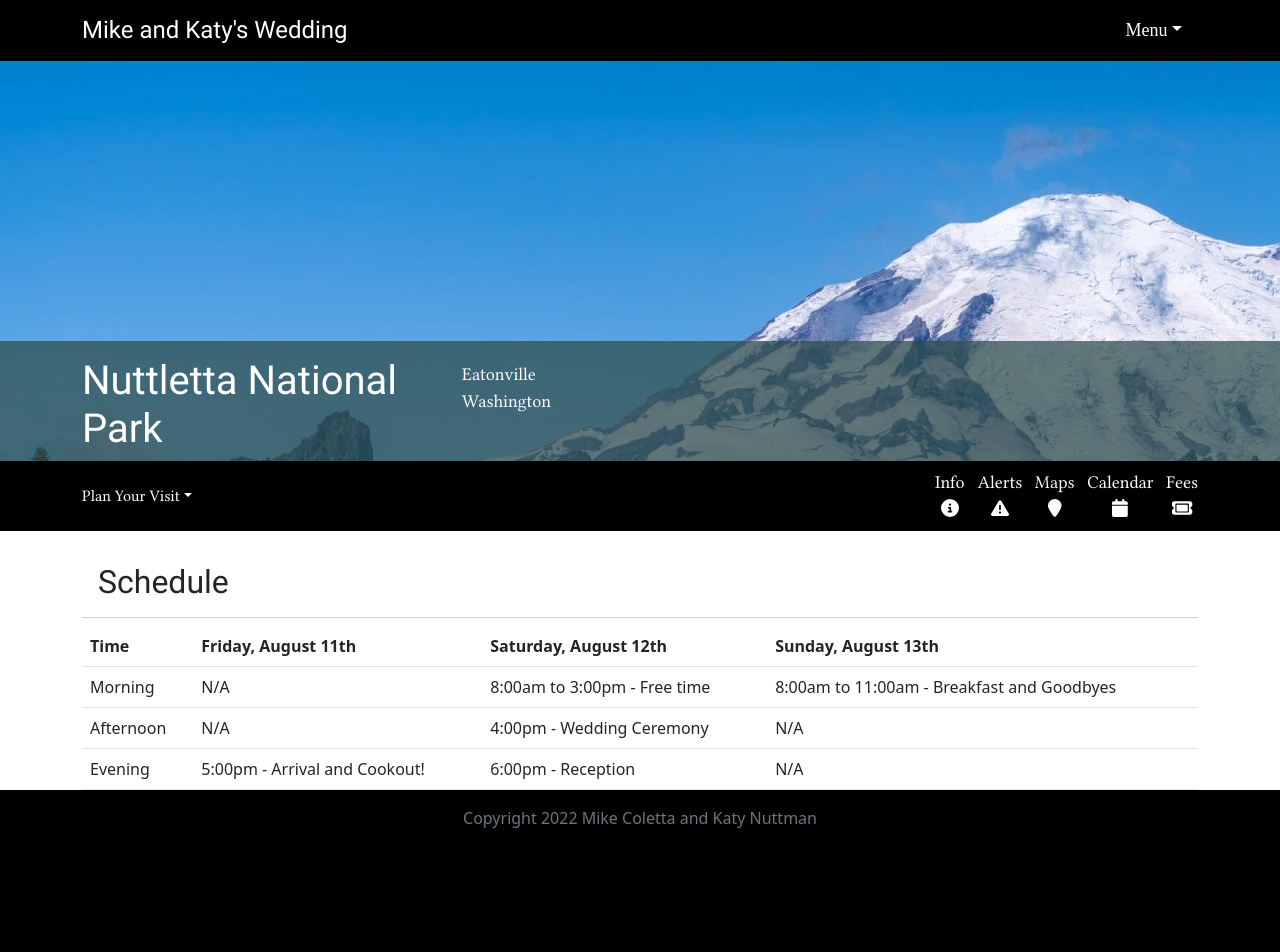
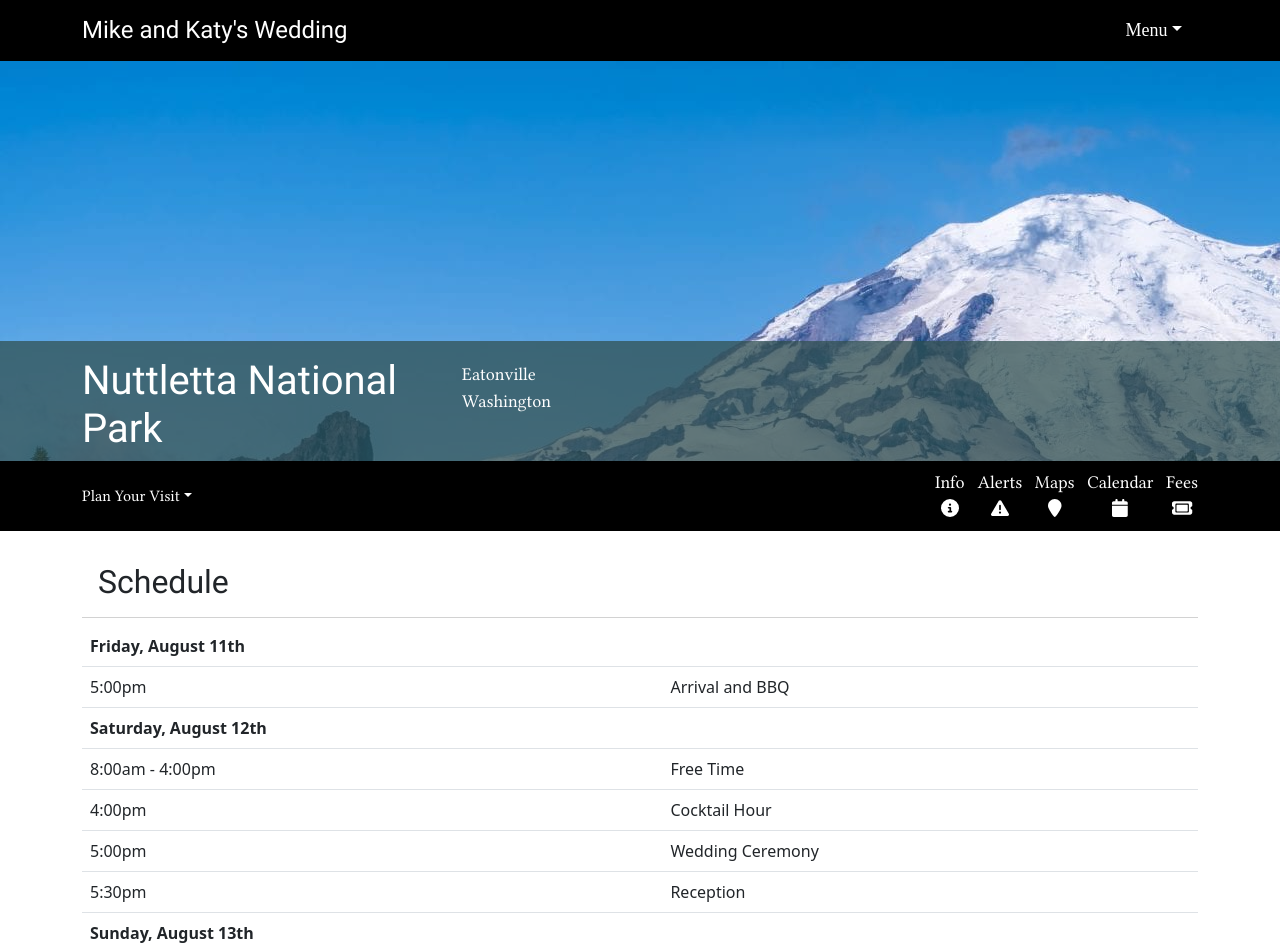
Before and after one commit to MikeColetta/nuttlettawedding, a React (Create React App) app: page /Calendar in a window 1280 px wide. Shown: the top 952 px of the page. Before the commit the page ends 830 px from the top, so only its background shows below. Built offline with nearby package versions, Linux system fonts and the light colour scheme.

Commit message:
Reformatted table

```diff
--- a/src/pages/Calendar.js
+++ b/src/pages/Calendar.js
@@ -17,35 +17,54 @@ class Calendar extends React.Component {
                     <Table className="mt-2" responsive="sm">
                         <thead>
                             <tr>
-                                <th>Time</th>
                                 <th>Friday, August 11th</th>
-                                <th>Saturday, August 12th</th>
-                                <th>Sunday, August 13th</th>
+                                <th></th>
                             </tr>
                         </thead>
                         <tbody>
                             <tr>
-                                <td>Morning</td>
-                                <td>N/A</td>
-                                <td>8:00am to 3:00pm - Free time</td>
-                                <td>8:00am to 11:00am - Breakfast and Goodbyes</td>
-
+                                <td>5:00pm</td>
+                                <td>Arrival and BBQ</td>
+                            </tr>
+                        </tbody>
+                        <thead>
+                            <tr>
+                                <th>Saturday, August 12th</th>
+                                <th></th>
+                            </tr>
+                        </thead>
+                        <tbody>
+                            <tr>
+                                <td>8:00am - 4:00pm</td>
+                                <td>Free Time</td>
                             </tr>
                             <tr>
-                                <td>Afternoon</td>
-                                <td>N/A</td>
-                                <td>4:00pm - Wedding Ceremony</td>
-                                <td>N/A</td>
-
+                                <td>4:00pm</td>
+                                <td>Cocktail Hour</td>
                             </tr>
                             <tr>
-                                <td>Evening</td>
-                                <td>5:00pm - Arrival and Cookout!</td>
-                                <td>6:00pm - Reception</td>
-                                <td>N/A</td>
+                                <td>5:00pm</td>
+                                <td>Wedding Ceremony</td>
+                            </tr>
+                            <tr>
+                                <td>5:30pm</td>
+                                <td>Reception</td>
+                            </tr>
+                        </tbody>
+                        <thead>
+                            <tr>
+                                <th>Sunday, August 13th</th>
+                                <th></th>
+                            </tr>
+                        </thead>
+                        <tbody>
+                            <tr>
+                                <td>10:30am</td>
+                                <td>Checkout and Brunch</td>
                             </tr>
                         </tbody>
                     </Table>
+                    <br></br>
                 </Container>
 
             </div>
```
